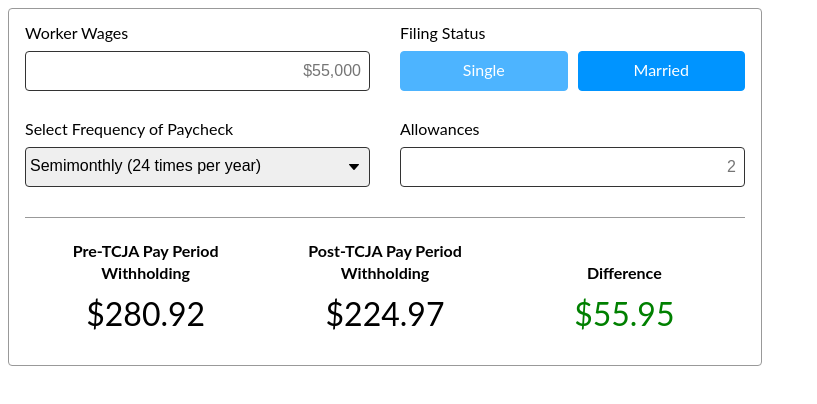
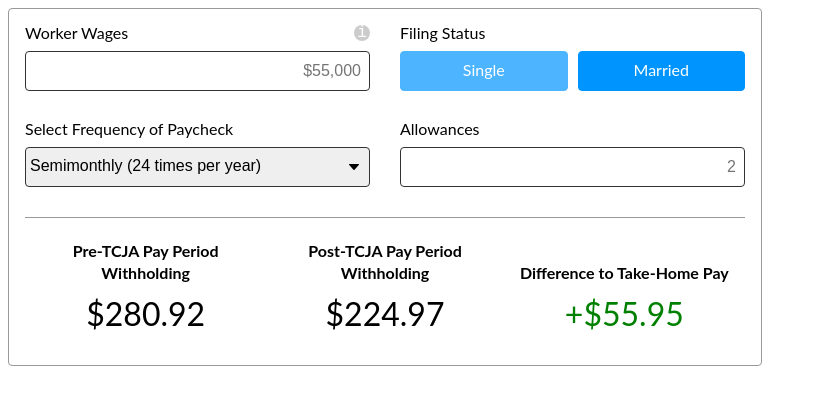
Before and after one commit to TaxFoundation/web-withholding-calculator, a React (Create React App) app: page / in a window 1280 px wide. Shown: the top 404 px of the page, without its empty margins (0-817 px from the left). Built offline with nearby package versions, Linux system fonts and the light colour scheme; the HTML template or start-up script is replaced by a standard one.

Commit message:
Misc tweaks to validation and display

```diff
--- a/src/App.js
+++ b/src/App.js
@@ -78,7 +78,7 @@ class App extends Component {
 
   updateAllowances(allowances) {
     let numericAllowances = +allowances;
-    if (typeof numericAllowances === 'number') {
+    if (typeof numericAllowances === 'number' && numericAllowances >= 0) {
       this.setState({ allowances: numericAllowances });
     }
   }
--- a/src/components/AllowancesInput.js
+++ b/src/components/AllowancesInput.js
@@ -10,6 +10,8 @@ const AllowancesInput = props => {
       <NumericInput
         id="allowances"
         name="allowances"
+        max="100"
+        min="0"
         placeholder={props.initialValue || 0}
         type="number"
         onChange={e => props.update(e.target.value)}
--- a/src/components/IncomeInput.js
+++ b/src/components/IncomeInput.js
@@ -3,6 +3,7 @@ import styled from 'styled-components';
 import { format } from 'd3-format';
 import Container from './InputContainer';
 import Label from './Label';
+import Tooltip from './Tooltip';
 import NumericInput from './NumericInput';
 
 const dollarFormat = format('$,');
@@ -10,7 +11,7 @@ const dollarFormat = format('$,');
 const IncomeInput = props => {
   return (
     <Container>
-      <Label htmlFor="income">Worker Wages</Label>
+      <Label htmlFor="income">Worker Wages <Tooltip /></Label>
       <NumericInput
         id="income"
         min="0"
--- a/src/components/ResultsTable.js
+++ b/src/components/ResultsTable.js
@@ -61,7 +61,7 @@ const ResultsTable = props => {
           <tr>
             <th>Pre-TCJA Pay Period Withholding</th>
             <th>Post-TCJA Pay Period Withholding</th>
-            <th>Difference</th>
+            <th>Difference to Take-Home Pay</th>
           </tr>
         </thead>
         <tbody>
@@ -69,7 +69,7 @@ const ResultsTable = props => {
             <td>{dollarFormat(results['pre-tcja'])}</td>
             <td>{dollarFormat(results['tcja'])}</td>
             <td style={{color: (delta >= 0 ? 'green' : 'red')}}>
-              {dollarFormat(delta)}
+              {(delta >= 0 ? '+' : '-') + dollarFormat(delta)}
             </td>
           </tr>
         </tbody>
--- /dev/null
+++ b/src/components/Tooltip.js
@@ -0,0 +1,23 @@
+import React from 'react';
+import styled from 'styled-components';
+
+const Span = styled.span`
+  background-color: #ccc;
+  border-radius: 50%;
+  color: #fff;
+  cursor: pointer;
+  display: inline-block;
+  float: right;
+  font-family: monospace;
+  height: 1rem;
+  text-align: center;
+  width: 1rem;
+`;
+
+const Tooltip = props => {
+  return (
+    <Span>i</Span>
+  );
+};
+
+export default Tooltip;
```
